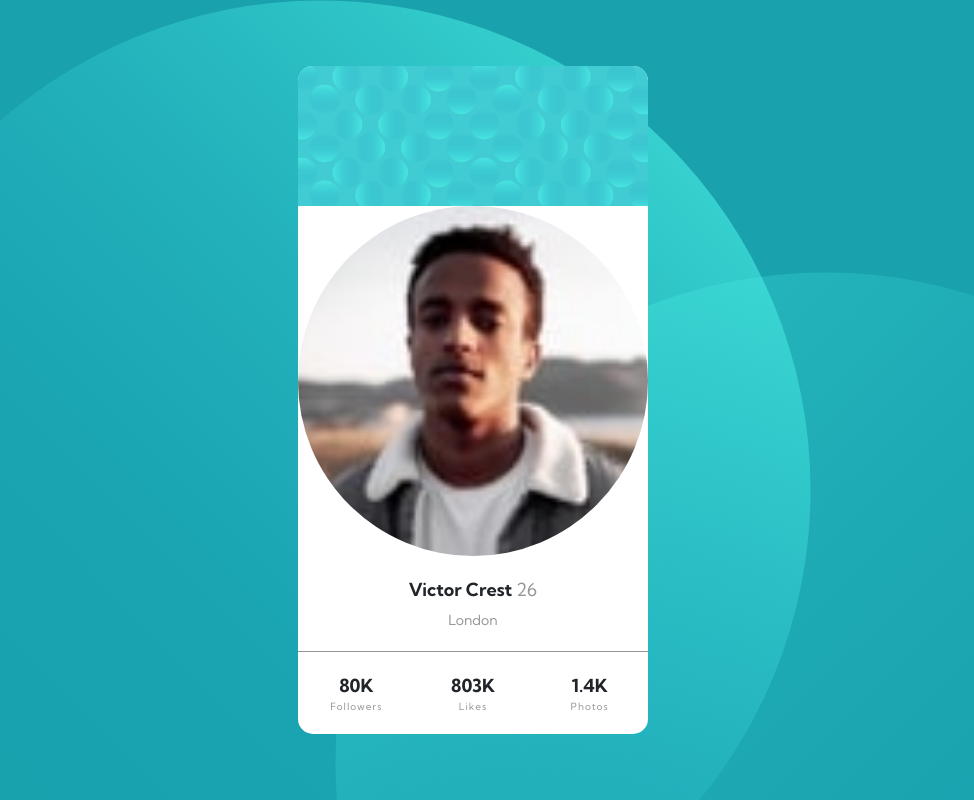
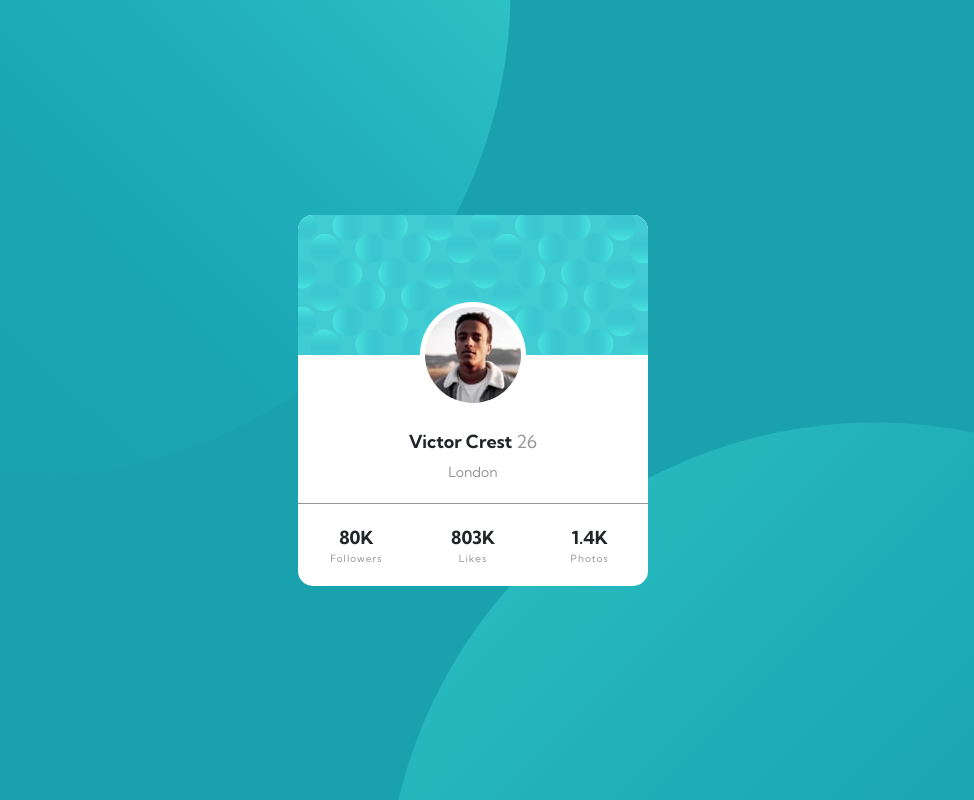
Before and after one commit to birdthanwa/Profile-card, a plain HTML site: page index.html in a window 1280 px wide. Shown: the whole page, without its empty margins (167-1141 px from the left). Drawn offline with nearby package versions, Linux system fonts and the light colour scheme.

Commit message:
Add files via upload

```diff
--- a/index.html
+++ b/index.html
@@ -26,9 +26,11 @@
         <img src="images/bg-pattern-card.svg" alt="" class="img-fluid">
       </div>
     </div>
-    <div class="row">
+    <div class="row profile-row">
       <div class="col">
-        <img src="images/image-victor.jpg" alt="" class="profile-pic">
+        <div class="profile-container">
+          <img src="images/image-victor.jpg" alt="" class="profile-pic">
+        </div>
       </div>
     </div>
     <div class="row">
--- a/styles.css
+++ b/styles.css
@@ -5,7 +5,7 @@ body {
     align-items: center;
     min-height: 100vh;
     background-image: url(images/bg-pattern-bottom.svg), url(images/bg-pattern-top.svg);
-    background-position: bottom -450px right -200px, top left;
+    background-position: bottom -600px right -250px, top -500px left -300px;
     background-color: hsl(185, 75%, 39%);
     background-repeat: no-repeat, no-repeat;
 }
@@ -61,8 +61,15 @@ body {
 
 .profile-pic {
     border-radius: 50%;
-    object-fit: cover;
-    overflow: hidden;
-    width: 100%;
-    height: 100%;
 }
+
+.profile-row {
+    margin-top: -53px;
+}
+
+.profile-container {
+    border-radius: 50%;
+    display: inline-block;
+    background-color: white;
+    padding: 5px;
+}
```
Also changed, not shown: solution/desktop-screenshot.jpeg (added), 1 other file.
